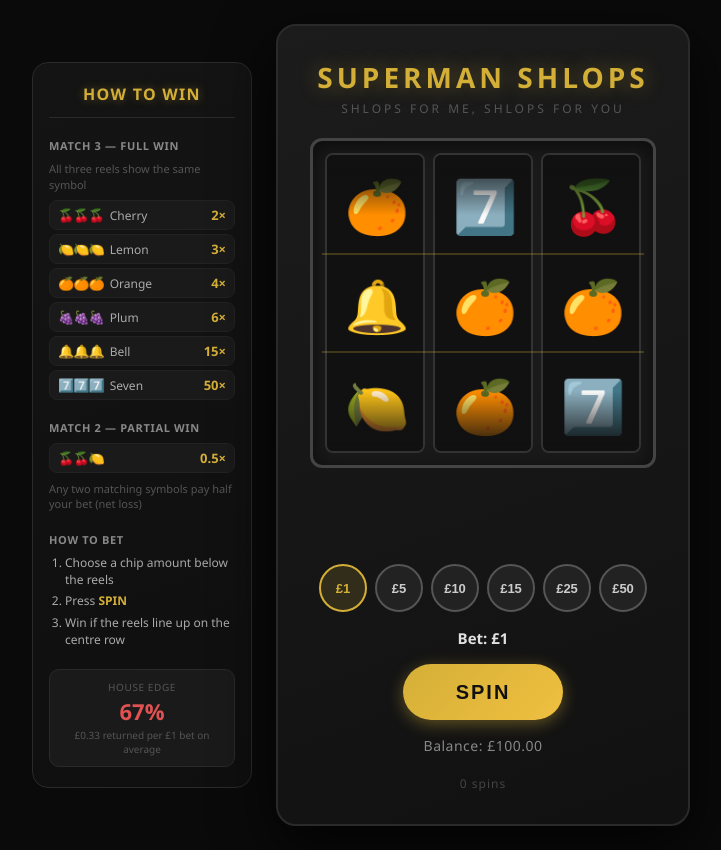
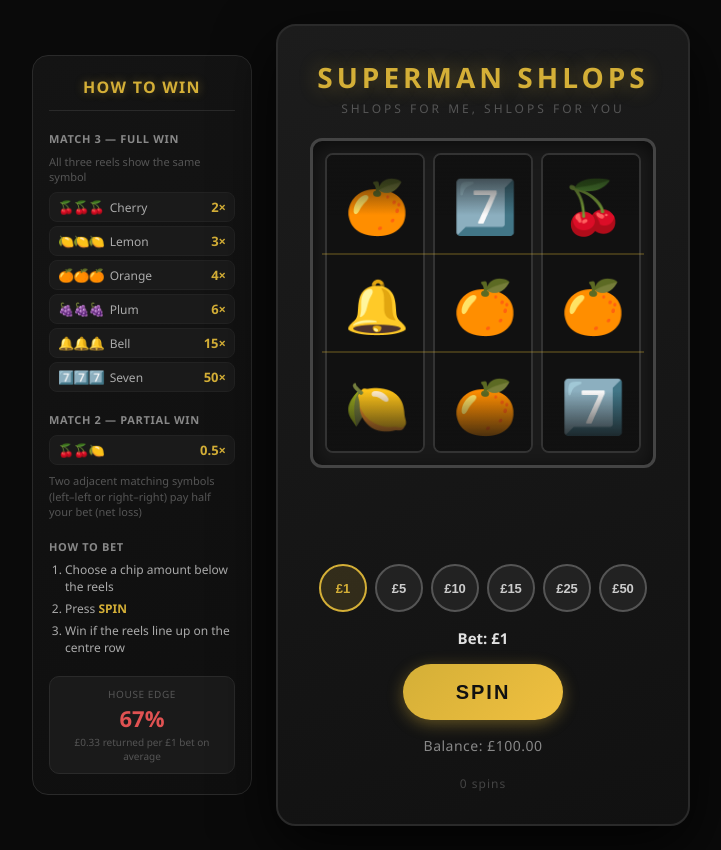
Before and after one commit to danbennett239/House-Always-Loses, a React (Vite) app: page / in a window 1280 px wide. Shown: the whole page, without its empty margins (279-1000 px from the left). Built offline with nearby package versions, Linux system fonts and the light colour scheme.

Commit message:
Action copilot feedback: update probability comment to be more accurate; HowToWin copy any two matching comment; Update house edge unit stat

```diff
--- a/src/components/EndScreen/TrickList.jsx
+++ b/src/components/EndScreen/TrickList.jsx
@@ -14,10 +14,10 @@ const TRICKS = [
   {
     id: 'house-edge',
     name: 'House Edge',
-    getStat: () => `${(HOUSE_EDGE * 100).toFixed(1)}% on every spin`,
+    getStat: () => `${(HOUSE_EDGE * 100).toFixed(1)}p lost per £1 bet`,
     getDetected: () => true,
     description: () =>
-      `This machine returns ${(RTP * 100).toFixed(1)}p per £1 bet. The house takes ${(HOUSE_EDGE * 100).toFixed(1)}p — silently, automatically, every spin.`,
+      `This machine returns ${(RTP * 100).toFixed(1)}p per £1 bet. The house keeps the other ${(HOUSE_EDGE * 100).toFixed(1)}p — silently, automatically, every spin.`,
   },
   {
     id: 'near-miss',
--- a/src/components/HowToWin/HowToWin.jsx
+++ b/src/components/HowToWin/HowToWin.jsx
@@ -34,13 +34,13 @@ export default function HowToWin() {
       <section className="htw-section">
         <h3 className="htw-section-title">Match 2 — Partial Win</h3>
         <div className="htw-two-of-a-kind">
-          {/* Three reels, two matching — e.g. 🍒🍒🍋 */}
+          {/* Adjacent match on left (a=b) or right (b=c) — e.g. 🍒🍒🍋 or 🍋🍒🍒 */}
           <span className="htw-symbols" aria-hidden="true">
             {s0.emoji}{s0.emoji}{s1.emoji}
           </span>
           <span className="htw-multiplier">0.5×</span>
         </div>
-        <p className="htw-note">Any two matching symbols pay half your bet (net loss)</p>
+        <p className="htw-note">Two adjacent matching symbols (left–left or right–right) pay half your bet (net loss)</p>
       </section>
 
       <section className="htw-section">
--- a/src/utils/probability.js
+++ b/src/utils/probability.js
@@ -51,9 +51,9 @@ export function evaluateSpin(reels, bet) {
 // Re-export these so UI components stay in sync with the actual engine.
 const _probs = SYMBOLS.map(s => s.weight / totalWeight)
 const _p3 = _probs.reduce((sum, p) => sum + p ** 3, 0)
-// Only adjacent pairs (a=b or b=c) count as LDW wins now; a=c is a near-miss loss.
-// P(adjacent pair, not 3-of-a-kind) = 2 * sum(p^2) - 2 * sum(p^3) - P(a=c only)
-// Simpler: export constants are approximate and documented as such.
+// P(adjacent pair but not 3-of-a-kind) = P(a=b) + P(b=c) - 2·P(a=b=c)
+//   = 2·Σ(p²) - 2·Σ(p³)
+// a=c (near-miss) is excluded from LDW payouts and not counted here.
 const _p2adj = 2 * _probs.reduce((sum, p) => sum + p ** 2, 0) - 2 * _p3
 const _rtp3 = SYMBOLS.reduce((sum, s, i) => sum + _probs[i] ** 3 * s.payout, 0)
 export const RTP        = _rtp3 + _p2adj * 0.5
```
